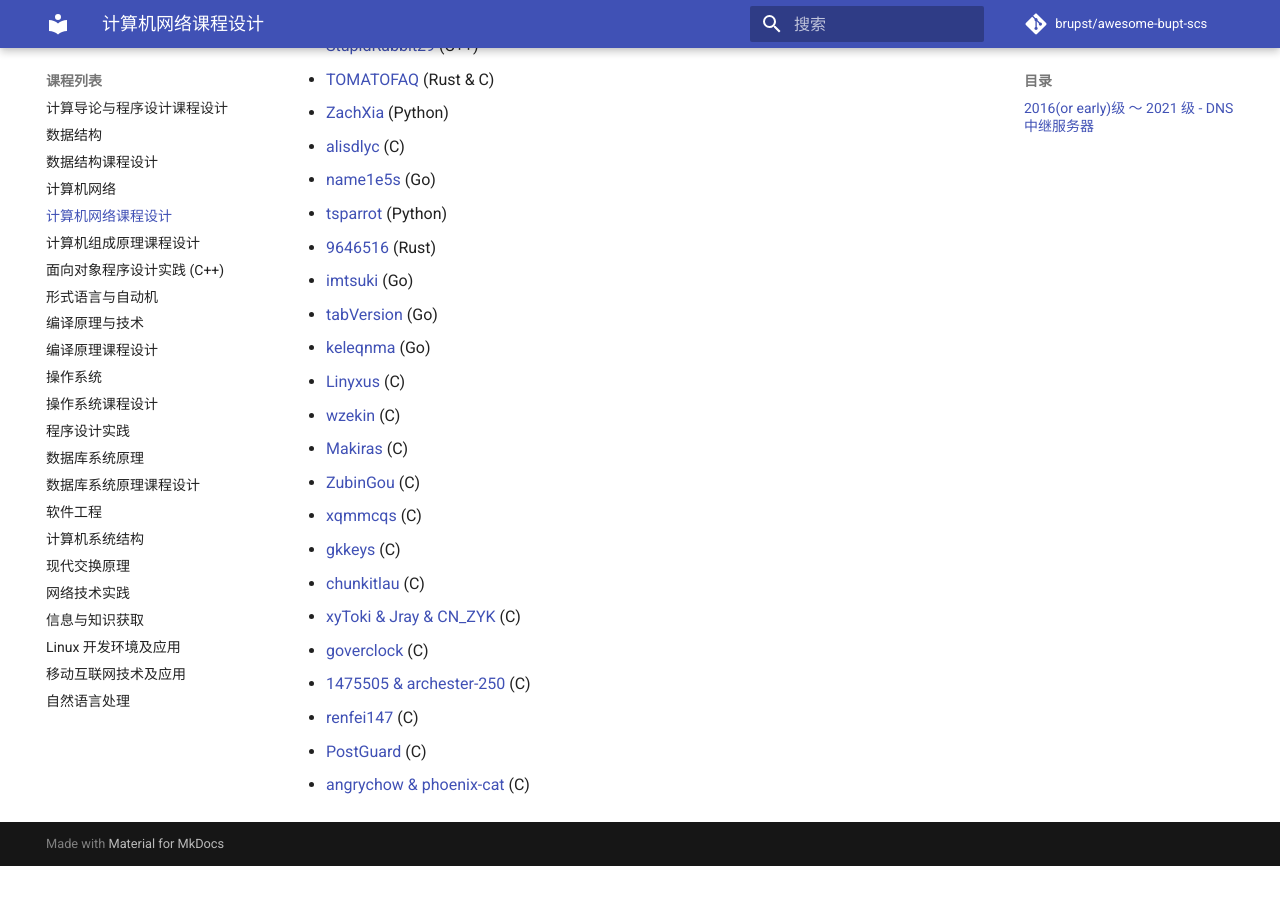
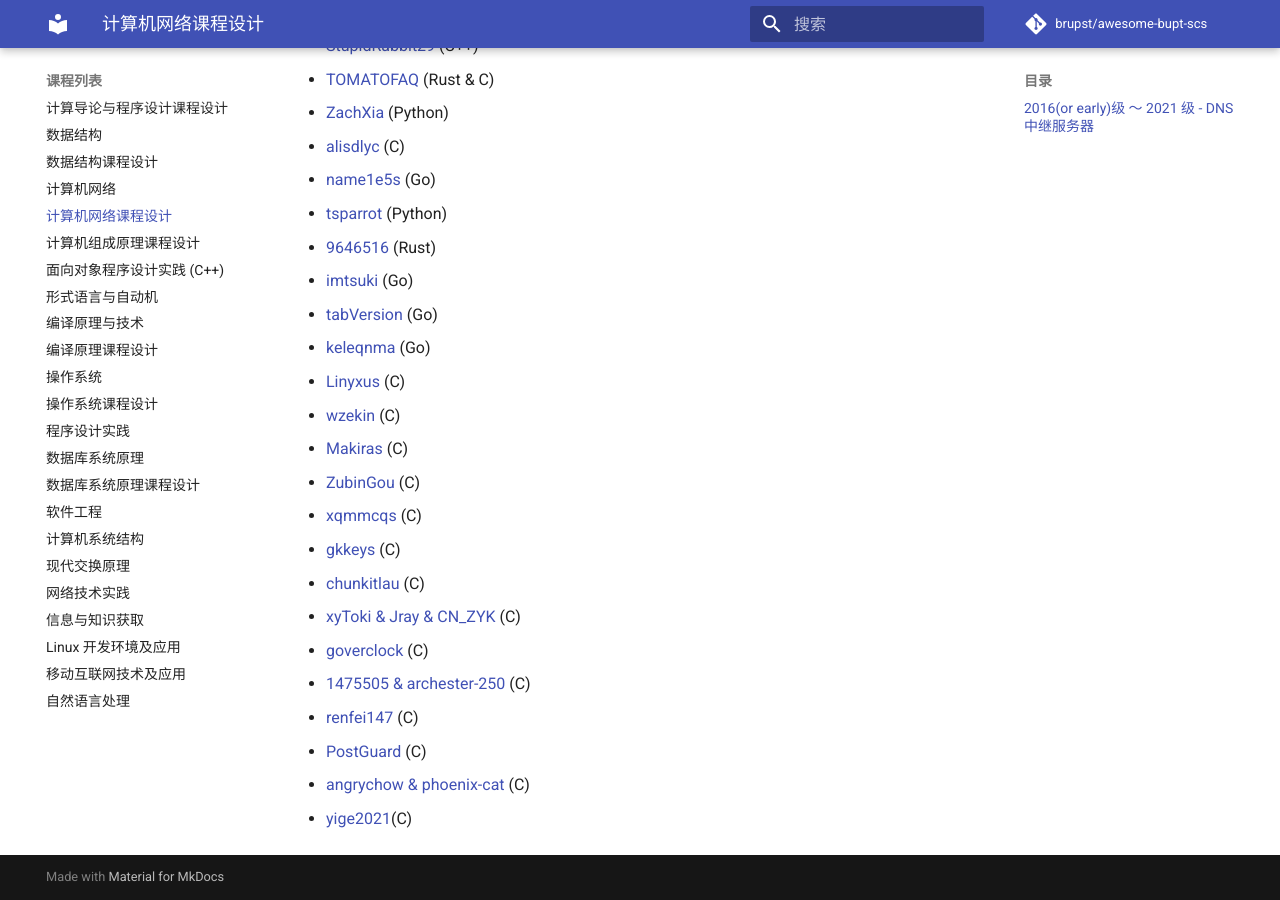
Before and after one commit to brupst/awesome-bupt-scs, an MkDocs documentation site: the page built from projects/Advanced-Labs-in-Computer-Networks.md, in a window 1280 px wide and 900 px high, scrolled down 802 px. Built offline with MkDocs 1.6.1 and Material for MkDocs 9.7.7, drawn with Linux system fonts in a browser that asks for light colours; comment, search, counter and statistics services are not loaded; before the commit the page ends 1668 px from its top, so only the background shows below that.

Commit message:
Update Advanced-Labs-in-Computer-Networks.md (#84)

```diff
--- a/projects/Advanced-Labs-in-Computer-Networks.md
+++ b/projects/Advanced-Labs-in-Computer-Networks.md
@@ -42,3 +42,4 @@
 * [renfei147](https://github.com/renfei147/bupt_work_collection/tree/main/dnsrelay) (C)
 * [PostGuard](https://github.com/post-guard/post_dns) (C)
 * [angrychow & phoenix-cat](https://github.com/angrychow/computer-network-course-design) (C)
+* [yige2021](https://github.com/yige2021/LyDNS_new)(C)
```
